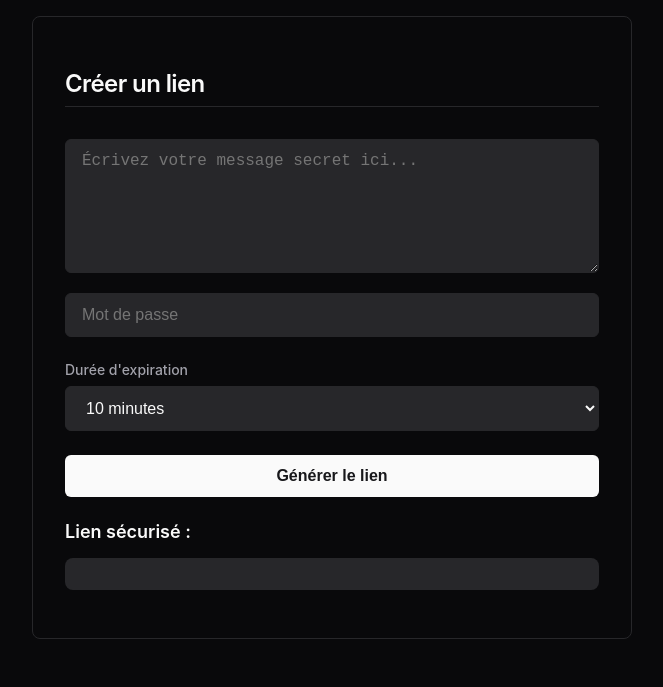
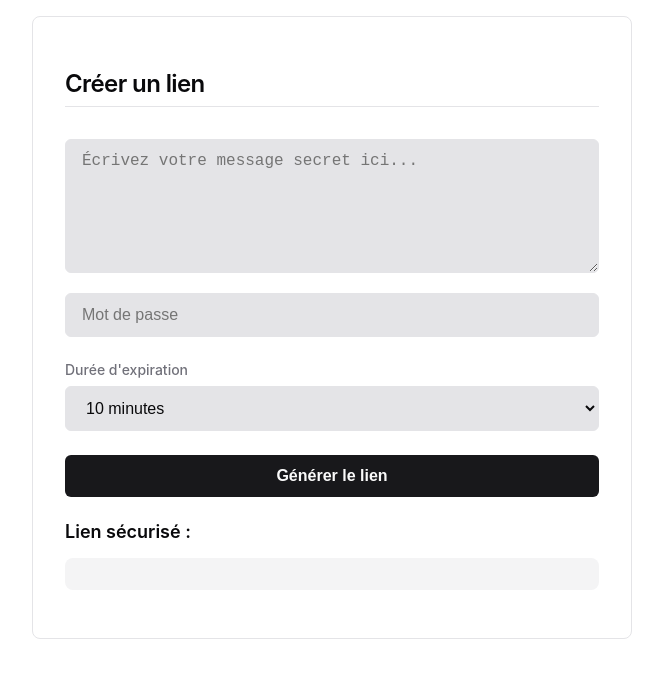
Before and after one commit to frntn/secure-share, a plain HTML site: page index.html in a window 1280 px wide. Shown: the part 120-807 px from the top of the page, without its empty margins (308-971 px from the left). Drawn offline with Linux system fonts and the light colour scheme.

Commit message:
Refactor CSS variables for improved theming and consistency

```diff
--- a/index.html
+++ b/index.html
@@ -1,30 +1,30 @@
 <!DOCTYPE html>
-<html lang="fr" class="dark">
+<html lang="fr">
 <head>
   <meta charset="UTF-8">
   <title>Partage sécurisé de texte</title>
   <meta name="viewport" content="width=device-width, initial-scale=1">
   <style>
     :root {
-      --background: 240 10% 3.9%;
-      --foreground: 0 0% 98%;
-      --card: 240 10% 3.9%;
-      --card-foreground: 0 0% 98%;
-      --popover: 240 10% 3.9%;
-      --popover-foreground: 0 0% 98%;
-      --primary: 0 0% 98%;
-      --primary-foreground: 240 5.9% 10%;
-      --secondary: 240 3.7% 15.9%;
-      --secondary-foreground: 0 0% 98%;
-      --muted: 240 3.7% 15.9%;
-      --muted-foreground: 240 5% 64.9%;
-      --accent: 240 3.7% 15.9%;
-      --accent-foreground: 0 0% 98%;
-      --destructive: 0 62.8% 30.6%;
+      --background: 0 0% 100%;
+      --foreground: 240 10% 3.9%;
+      --card: 0 0% 100%;
+      --card-foreground: 240 10% 3.9%;
+      --popover: 0 0% 100%;
+      --popover-foreground: 240 10% 3.9%;
+      --primary: 240 5.9% 10%;
+      --primary-foreground: 0 0% 98%;
+      --secondary: 240 4.8% 95.9%;
+      --secondary-foreground: 240 5.9% 10%;
+      --muted: 240 4.8% 95.9%;
+      --muted-foreground: 240 3.8% 46.1%;
+      --accent: 240 4.8% 95.9%;
+      --accent-foreground: 240 5.9% 10%;
+      --destructive: 0 84.2% 60.2%;
       --destructive-foreground: 0 0% 98%;
-      --border: 240 3.7% 15.9%;
-      --input: 240 3.7% 15.9%;
-      --ring: 0 0% 98%;
+      --border: 240 5.9% 90%;
+      --input: 240 5.9% 90%;
+      --ring: 240 5.9% 10%;
       --radius: 0.5rem;
     }
     html {
```
